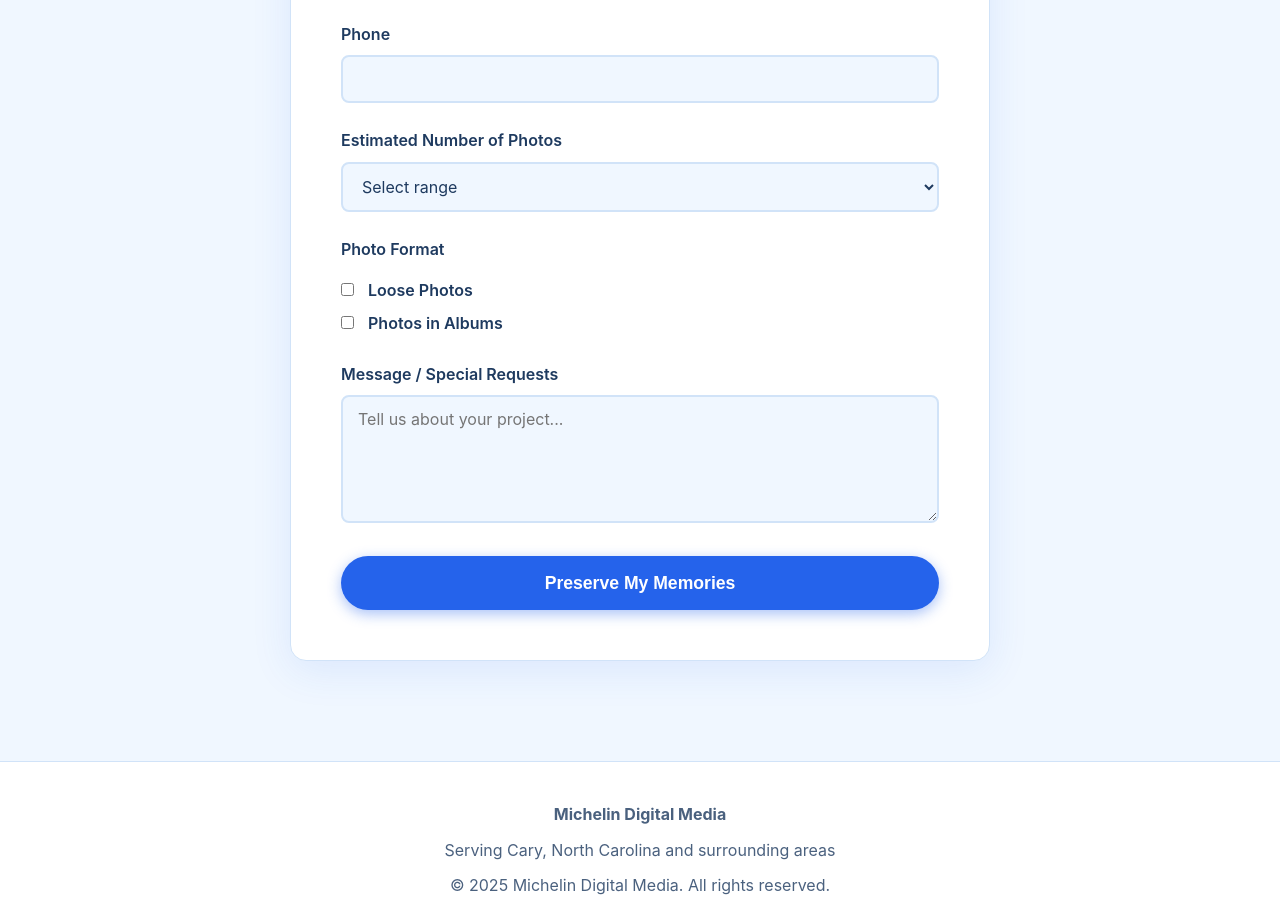
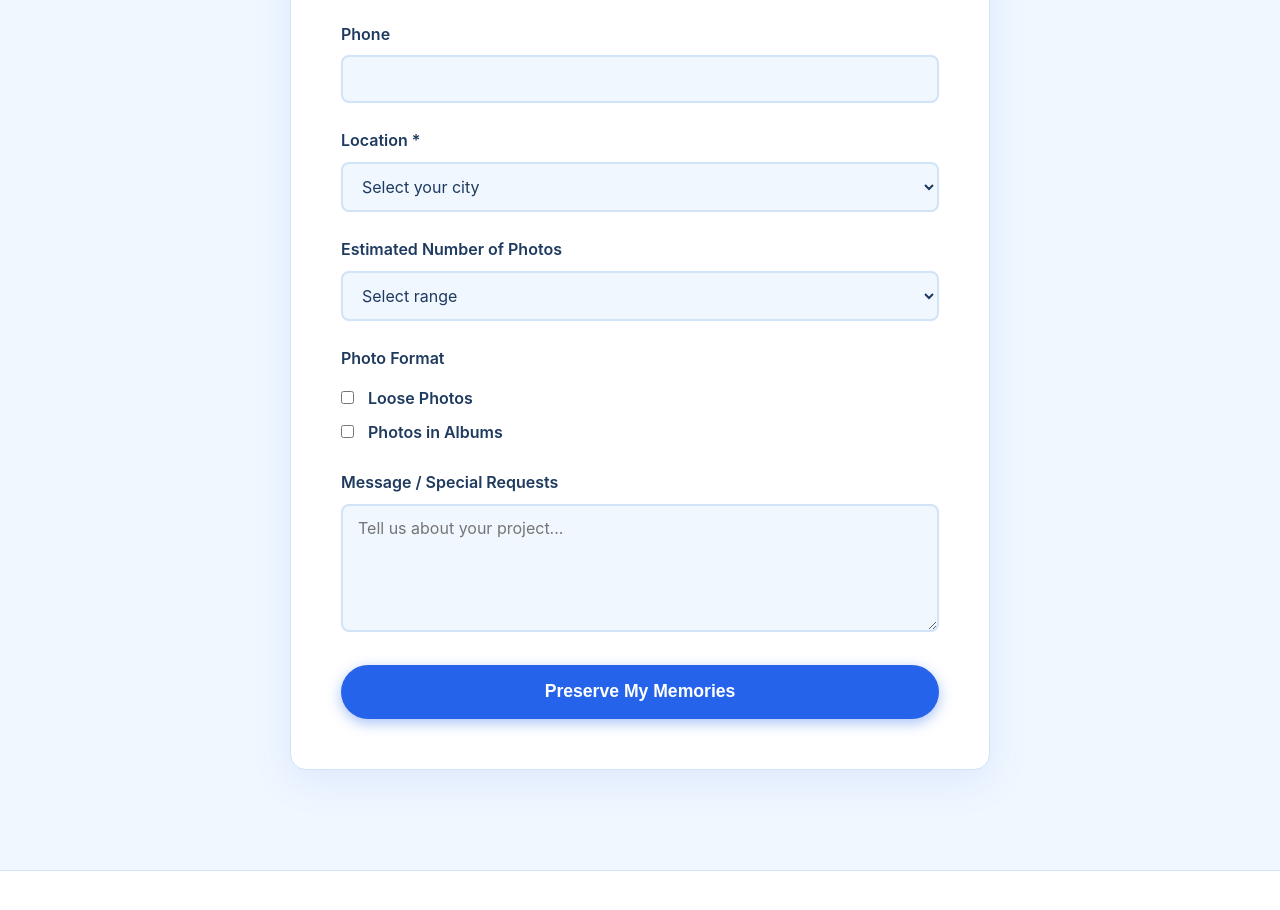
Before and after one commit to wmichelin/wmichelin.github.io, a plain HTML site: page photodigitization.html in a window 1280 px wide. Shown: the part 4811-5721 px from the top of the page. Drawn offline with Linux system fonts and the light colour scheme.

Commit message:
more updates

```diff
--- a/photodigitization.html
+++ b/photodigitization.html
@@ -215,6 +215,18 @@
                     </div>
 
                     <div class="form-group">
+                        <label for="location">Location *</label>
+                        <select id="location" name="location" required>
+                            <option value="">Select your city</option>
+                            <option value="Cary">Cary</option>
+                            <option value="Raleigh">Raleigh</option>
+                            <option value="Apex">Apex</option>
+                            <option value="Morrisville">Morrisville</option>
+                            <option value="Other">Other</option>
+                        </select>
+                    </div>
+
+                    <div class="form-group">
                         <label for="photo-count">Estimated Number of Photos</label>
                         <select id="photo-count" name="photo-count">
                             <option value="">Select range</option>
@@ -329,6 +341,7 @@
             const name = document.getElementById('name').value;
             const email = document.getElementById('email').value;
             const phone = document.getElementById('phone').value || 'Not provided';
+            const location = document.getElementById('location').value;
             const photoCount = document.getElementById('photo-count').value || 'Not specified';
             const message = document.getElementById('message').value || 'No additional message';
 
@@ -345,6 +358,7 @@
                 'Name: ' + name + '\n' +
                 'Email: ' + email + '\n' +
                 'Phone: ' + phone + '\n' +
+                'Location: ' + location + '\n' +
                 'Estimated Number of Photos: ' + photoCount + '\n' +
                 'Photo Type: ' + photoTypeStr + '\n\n' +
                 'Message:\n' + message
```
